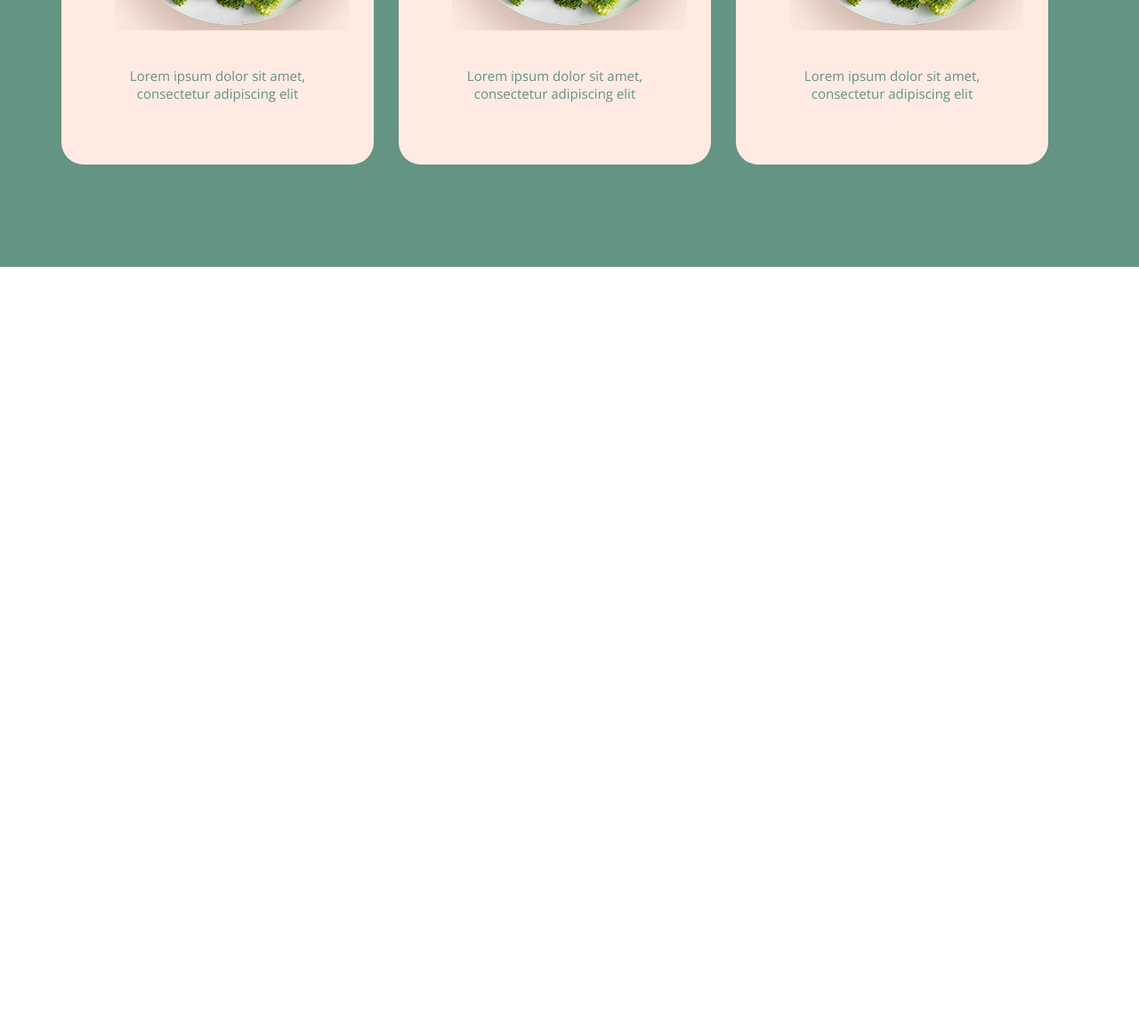
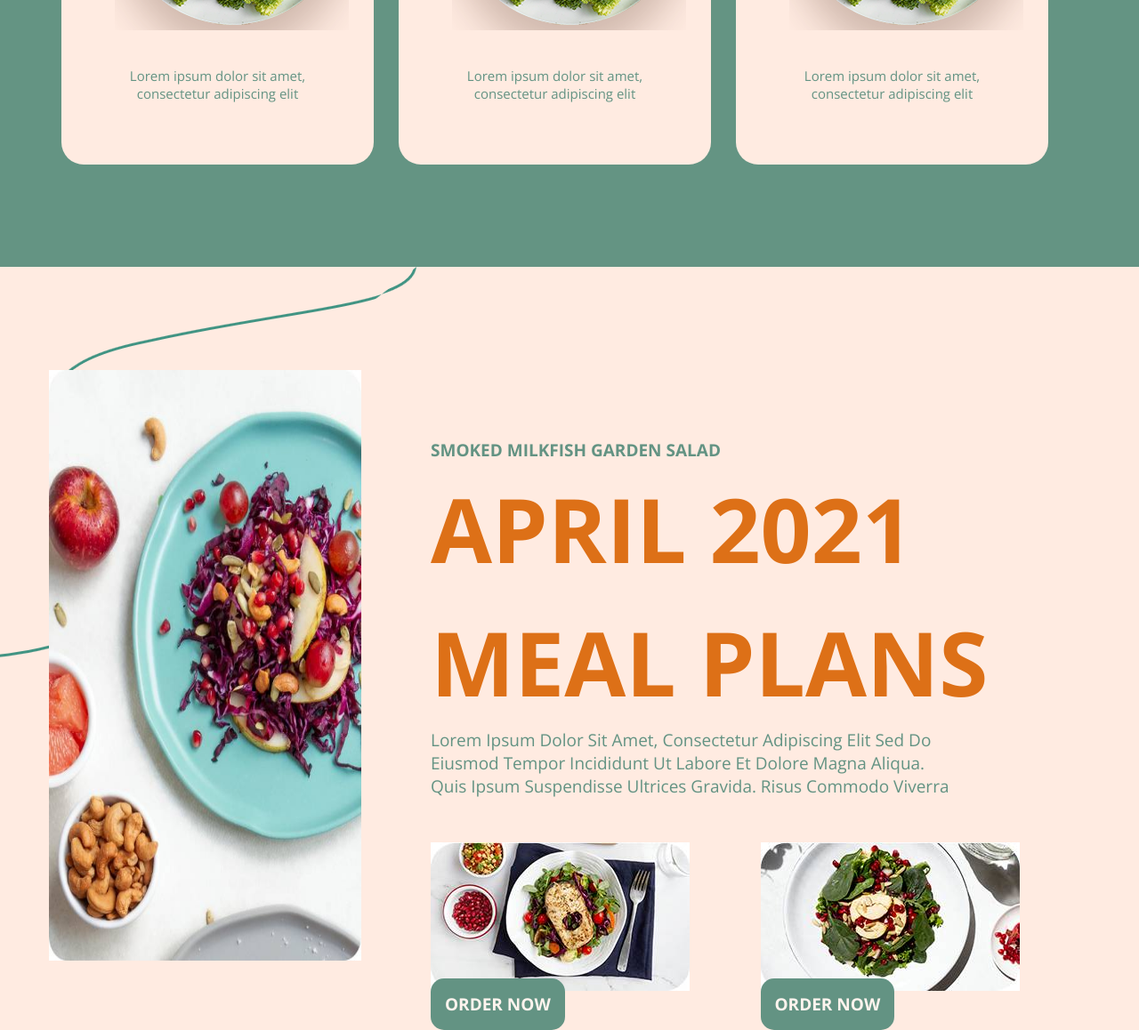
Before and after one commit to rifatul-22/Meal_plan, a plain HTML site: page index.html in a window 1280 px wide. Shown: the part 1835-2993 px from the top of the page at 89% size. Before the commit the page ends 2135 px from the top, so only its background shows below. Drawn offline with nearby package versions, Linux system fonts and the light colour scheme.

Commit message:
meal plan add

```diff
--- a/css/style.css
+++ b/css/style.css
@@ -212,3 +212,68 @@ nav .shop_cart ul li:hover .menu_btn{
     color: #639383;
 }
 /* Our Favorite css section end  */
+/* Meal Plan css section start  */
+#meal_plan{
+    background: #ffebe1;
+    position: relative;
+    z-index: 1;
+}
+#meal_plan .meal_shap{
+    position: absolute;
+    top: 0;
+    left: -35px;
+    z-index: -1;
+}
+#meal_plan .meal_plan_img{
+    width: 30%;
+}
+#meal_plan .meal_plan_content{
+    width: 70%;
+    padding-left: 78px;
+}
+#meal_plan .meal_plan_img img{
+    width: 100%;
+    height: 780px;
+    padding-top: 116px;
+}
+#meal_plan .meal_plan_content h6{
+    padding-top: 193px;
+    font-size: 19px;
+    font-weight: 700;
+    text-transform: uppercase;
+    color: #639383;
+}
+#meal_plan .meal_plan_content h2{
+    font-size: 100px;
+    color: #dd7017;
+    text-transform: uppercase;
+    font-weight: 700;
+    line-height: 1.5;
+}
+#meal_plan .meal_plan_content p{
+    font-size: 19px;
+    font-weight: 400;
+    text-transform: capitalize;
+    color: #639383;
+    width: 600px;
+    margin-bottom: 50px;
+}
+#meal_plan .meal_plan_content .meal_plan_content_img{
+    display: flex;
+    flex-wrap: wrap;
+}
+#meal_plan .meal_plan_content .meal_plan_content_img .meal_plan_content_iteam{
+    width: 50%;
+}
+#meal_plan .meal_plan_content .meal_plan_content_img .meal_plan_content_iteam a{
+    display: inline-block;
+    margin-top: -120px;
+    color: #fff4ee;
+    font-size: 19px;
+    font-weight: 700;
+    background-color: #639383;
+    padding: 16px;
+    border-radius: 15px;
+    text-transform: uppercase;
+}
+/* Meal Plan css section end  */
--- a/index.html
+++ b/index.html
@@ -106,6 +106,34 @@
         </div>
     </section>
     <!-- Our Favorite section end  -->
+    <!-- Meal Plan section start  -->
+    <section id="meal_plan">
+        <img class="meal_shap" src="img/meal_shape.png" alt="">
+        <div class="container">
+            <div class="row">
+                <div class="meal_plan_img">
+                    <img src="img/mealplan.jpg" alt="">
+                </div>
+                <div class="meal_plan_content">
+                    <h6>SMOKED MILKFISH GARDEN SALAD</h6>
+                    <h2>April 2021<br>Meal Plans</h2>
+                    <p>Lorem ipsum dolor sit amet, consectetur adipiscing elit sed do eiusmod tempor incididunt ut
+                    labore et dolore magna aliqua. Quis ipsum suspendisse ultrices gravida. Risus commodo viverra</p>
+                    <div class="meal_plan_content_img">
+                        <div class="meal_plan_content_iteam">
+                            <img src="img/meal_iteam_1.jpg" alt="">
+                            <a href="#">order now</a>
+                        </div>
+                        <div class="meal_plan_content_iteam">
+                            <img src="img/meal_iteam_2.jpg" alt="">
+                            <a href="#">order now</a>
+                        </div>
+                    </div>
+                </div>
+            </div>
+        </div>
+    </section>
+    <!-- Meal Plan section end  -->
 
 </body>
 </html>
```
Also changed, not shown: img/meal_shape.png (added).
